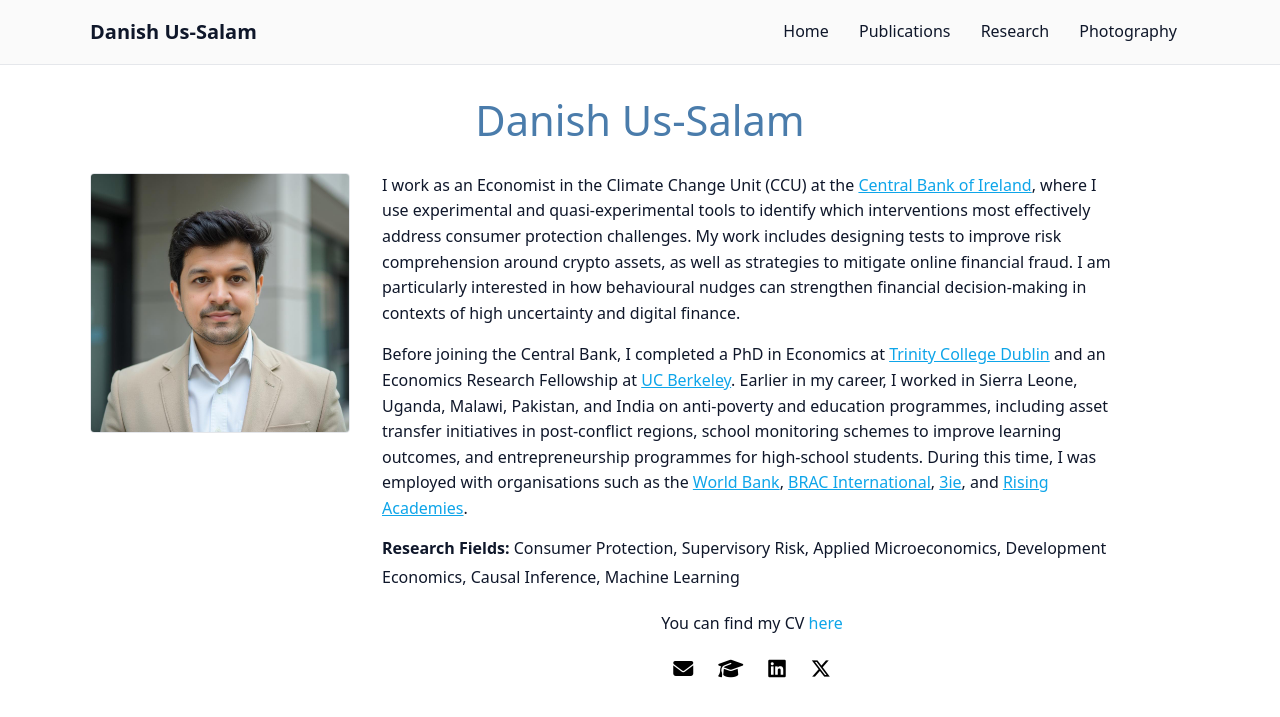
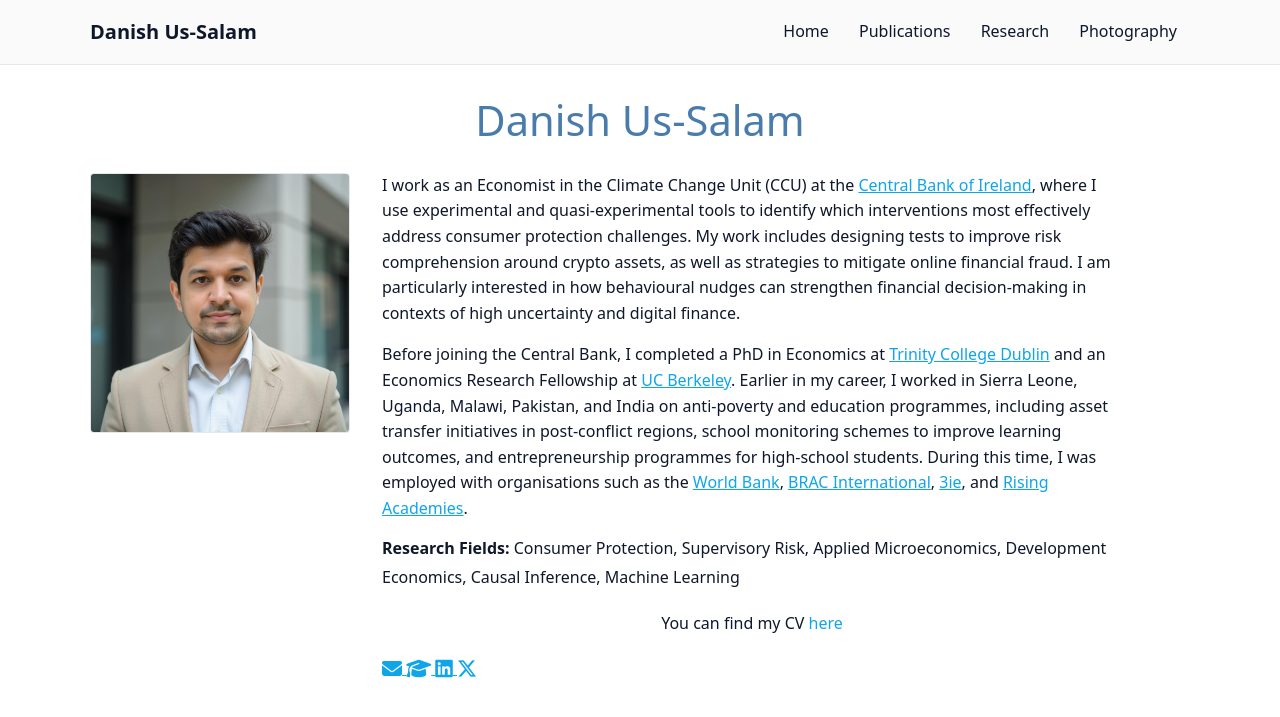
Before and after one commit to danishussalam/danishussalam.github.io, a Jekyll site: the page built from index.md, in a window 1280 px wide. Shown: the top 717 px of the page. Built offline with Jekyll 4.4.1, drawn with Linux system fonts in a browser that asks for light colours.

Commit message:
Update index.md

```diff
--- a/index.md
+++ b/index.md
@@ -34,17 +34,22 @@ Before joining the Central Bank, I completed a PhD in Economics at <a href="http
   </a>
 </p>
 
-<p class="icon-row" style="text-align:center;">
-  <a href="mailto:ussalamd@tcd.ie" target="_blank" rel="noopener noreferrer" aria-label="Email" style="color:black;">
-    <i class="fa-solid fa-envelope fa-lg"></i>
-  </a>
-  <a href="https://scholar.google.com/citations?user=NbSatAYAAAAJ&hl=en" target="_blank" rel="noopener noreferrer" aria-label="Google Scholar" style="color:black;">
-    <i class="fa-solid fa-graduation-cap fa-lg"></i>
-  </a>
-  <a href="https://www.linkedin.com/in/danishussalam/" target="_blank" rel="noopener noreferrer" aria-label="LinkedIn" style="color:black;">
-    <i class="fa-brands fa-linkedin fa-lg"></i>
-  </a>
-  <a href="https://x.com/DanishUsSalam2" target="_blank" rel="noopener noreferrer" aria-label="Twitter/X" style="color:black;">
-    <i class="fa-brands fa-x-twitter fa-lg"></i>
-  </a>
-</p>
+<p>
+    <!-- Email -->
+    <a href="mailto:ussalamd@tcd.ie" target="_blank" rel="noopener noreferrer" aria-label="Email">
+      <i class="fa-solid fa-envelope fa-lg"></i>
+    </a>
+    <!-- Google Scholar -->
+    <a href="https://scholar.google.com/citations?user=NbSatAYAAAAJ&hl=en" target="_blank" rel="noopener noreferrer" aria-label="Google Scholar">
+      <i class="fa-solid fa-graduation-cap fa-lg"></i>
+    </a>
+    <!-- LinkedIn -->
+    <a href="https://www.linkedin.com/in/danishussalam/" target="_blank" rel="noopener noreferrer" aria-label="LinkedIn">
+      <i class="fa-brands fa-linkedin fa-lg"></i>
+    </a>
+    <!-- Twitter/X -->
+    <a href="https://x.com/DanishUsSalam2" target="_blank" rel="noopener noreferrer" aria-label="Twitter/X">
+      <i class="fa-brands fa-x-twitter fa-lg"></i>
+    </a>
+  </p>
+</div>
```
